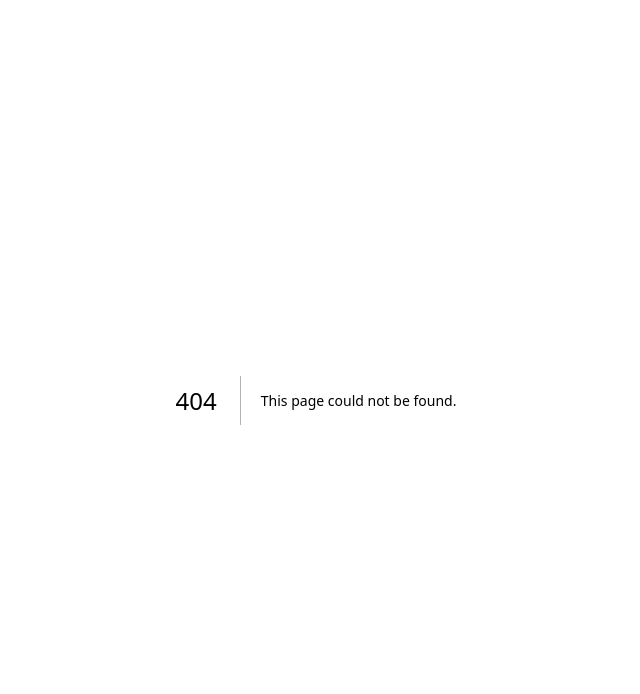
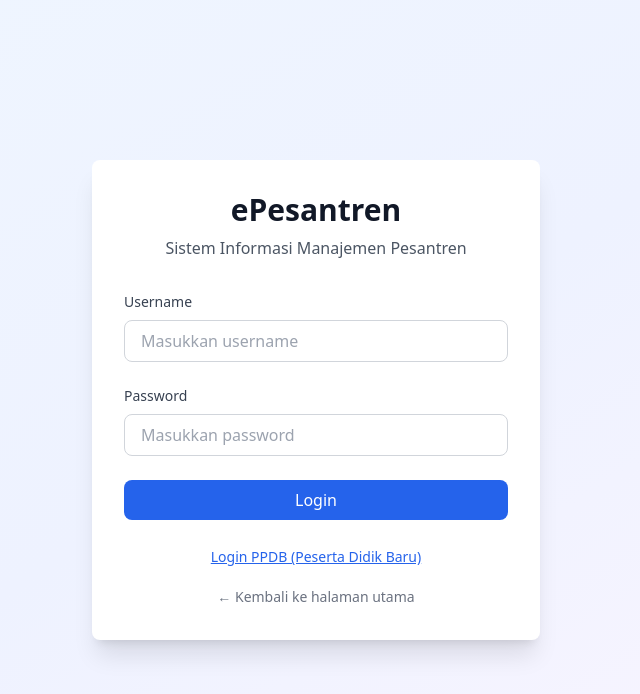
Before and after one commit to sinholic/epesantren-ts, a Next.js app: page /login in a window 1280 px wide. Before the commit this address had no page. Shown: the top 694 px of the page, without its empty margins (324-964 px from the left). Built offline with nearby package versions, Linux system fonts and the light colour scheme.

Commit message:
feat: implement unified login with username and password for all roles

```diff
--- a/app/api/auth/login/route.ts
+++ b/app/api/auth/login/route.ts
@@ -25,11 +25,11 @@ export async function POST(request: NextRequest) {
       )
     }
 
-    const { email, password } = body
+    const { username, password } = body
 
-    if (!email || !password) {
+    if (!username || !password) {
       return NextResponse.json(
-        { error: 'Email and password are required' },
+        { error: 'Username and password are required' },
         { status: 400 }
       )
     }
@@ -37,7 +37,7 @@ export async function POST(request: NextRequest) {
     // Authenticate user
     let user
     try {
-      user = await authenticateUser(email, password)
+      user = await authenticateUser(username, password)
     } catch (error) {
       console.error('Authentication error:', error)
       return NextResponse.json(
@@ -80,14 +80,27 @@ export async function POST(request: NextRequest) {
       // Continue even if cookie setting fails, token is still returned in response
     }
 
+    // Determine redirect path based on role type
+    let redirectPath = '/'
+    if (user.user_role_type === 'ADMIN') {
+      redirectPath = '/manage/dashboard'
+    } else if (user.user_role_type === 'STUDENT') {
+      redirectPath = '/student/dashboard'
+    } else if (user.user_role_type === 'TEACHER') {
+      redirectPath = '/teacher/dashboard'
+    }
+
     return NextResponse.json({
       success: true,
       user: {
         userId: user.user_id,
+        username: user.username,
         email: user.user_email,
         fullName: user.user_full_name,
         roleId: user.user_role_role_id,
+        roleType: user.user_role_type,
       },
+      redirectPath,
       token,
     })
   } catch (error) {
--- a/app/api/auth/me/route.ts
+++ b/app/api/auth/me/route.ts
@@ -16,10 +16,12 @@ export async function GET(request: NextRequest) {
       where: { user_id: authResult.user.user_id },
       select: {
         user_id: true,
+        username: true,
         user_email: true,
         user_full_name: true,
         user_image: true,
         user_role_role_id: true,
+        user_role_type: true,
         role: {
           select: {
             role_id: true,
@@ -39,10 +41,12 @@ export async function GET(request: NextRequest) {
     return NextResponse.json({
       user: {
         userId: user.user_id,
+        username: user.username,
         email: user.user_email,
         fullName: user.user_full_name,
         image: user.user_image,
         roleId: user.user_role_role_id,
+        roleType: user.user_role_type,
         roleName: user.role?.role_name,
       },
     })
--- /dev/null
+++ b/app/login/page.tsx
@@ -0,0 +1,125 @@
+'use client'
+
+import { useState } from 'react'
+import { useRouter } from 'next/navigation'
+
+export default function LoginPage() {
+  const router = useRouter()
+  const [username, setUsername] = useState('')
+  const [password, setPassword] = useState('')
+  const [error, setError] = useState('')
+  const [loading, setLoading] = useState(false)
+
+  const handleSubmit = async (e: React.FormEvent) => {
+    e.preventDefault()
+    setError('')
+    setLoading(true)
+
+    try {
+      const response = await fetch('/api/auth/login', {
+        method: 'POST',
+        headers: {
+          'Content-Type': 'application/json',
+        },
+        body: JSON.stringify({ username, password }),
+      })
+
+      const data = await response.json()
+
+      if (!response.ok) {
+        setError(data.error || 'Login failed')
+        setLoading(false)
+        return
+      }
+
+      // Redirect based on role
+      if (data.redirectPath) {
+        router.push(data.redirectPath)
+      } else {
+        router.push('/')
+      }
+    } catch (err) {
+      setError('An error occurred. Please try again.')
+      setLoading(false)
+    }
+  }
+
+  return (
+    <div className="min-h-screen bg-gradient-to-br from-blue-50 via-indigo-50 to-purple-50 flex items-center justify-center px-4">
+      <div className="max-w-md w-full bg-white rounded-lg shadow-xl p-8">
+        <div className="text-center mb-8">
+          <h1 className="text-3xl font-bold text-gray-900 mb-2">
+            ePesantren
+          </h1>
+          <p className="text-gray-600">
+            Sistem Informasi Manajemen Pesantren
+          </p>
+        </div>
+
+        <form onSubmit={handleSubmit} className="space-y-6">
+          <div>
+            <label htmlFor="username" className="block text-sm font-medium text-gray-700 mb-2">
+              Username
+            </label>
+            <input
+              id="username"
+              type="text"
+              value={username}
+              onChange={(e) => setUsername(e.target.value)}
+              required
+              className="w-full px-4 py-2 border border-gray-300 rounded-lg focus:ring-2 focus:ring-blue-500 focus:border-transparent outline-none transition"
+              placeholder="Masukkan username"
+            />
+          </div>
+
+          <div>
+            <label htmlFor="password" className="block text-sm font-medium text-gray-700 mb-2">
+              Password
+            </label>
+            <input
+              id="password"
+              type="password"
+              value={password}
+              onChange={(e) => setPassword(e.target.value)}
+              required
+              className="w-full px-4 py-2 border border-gray-300 rounded-lg focus:ring-2 focus:ring-blue-500 focus:border-transparent outline-none transition"
+              placeholder="Masukkan password"
+            />
+          </div>
+
+          {error && (
+            <div className="bg-red-50 border border-red-200 text-red-700 px-4 py-3 rounded-lg text-sm">
+              {error}
+            </div>
+          )}
+
+          <button
+            type="submit"
+            disabled={loading}
+            className="w-full bg-blue-600 text-white py-2 px-4 rounded-lg font-medium hover:bg-blue-700 focus:outline-none focus:ring-2 focus:ring-blue-500 focus:ring-offset-2 disabled:opacity-50 disabled:cursor-not-allowed transition"
+          >
+            {loading ? 'Logging in...' : 'Login'}
+          </button>
+        </form>
+
+        <div className="mt-6 text-center">
+          <a
+            href="/ppdb/auth"
+            className="text-sm text-blue-600 hover:text-blue-800 underline"
+          >
+            Login PPDB (Peserta Didik Baru)
+          </a>
+        </div>
+
+        <div className="mt-4 text-center">
+          <a
+            href="/"
+            className="text-sm text-gray-500 hover:text-gray-700"
+          >
+            ← Kembali ke halaman utama
+          </a>
+        </div>
+      </div>
+    </div>
+  )
+}
--- a/app/page.tsx
+++ b/app/page.tsx
@@ -16,7 +16,7 @@ export default function Home() {
 
         <div className="max-w-4xl mx-auto grid grid-cols-1 md:grid-cols-2 gap-6">
           <a
-            href="/manage/auth"
+            href="/login"
             className="bg-white rounded-lg shadow-lg p-8 hover:shadow-xl transition-shadow group"
           >
             <div className="text-center">
@@ -25,38 +25,8 @@ export default function Home() {
                   <path strokeLinecap="round" strokeLinejoin="round" strokeWidth={2} d="M9 12l2 2 4-4m5.618-4.016A11.955 11.955 0 0112 2.944a11.955 11.955 0 01-8.618 3.04A12.02 12.02 0 003 9c0 5.591 3.824 10.29 9 11.622 5.176-1.332 9-6.03 9-11.622 0-1.042-.133-2.052-.382-3.016z" />
                 </svg>
               </div>
-              <h3 className="text-xl font-semibold text-gray-900 mb-2">Login Admin</h3>
-              <p className="text-gray-600">Akses panel administrasi</p>
-            </div>
-          </a>
-
-          <a
-            href="/student/auth"
-            className="bg-white rounded-lg shadow-lg p-8 hover:shadow-xl transition-shadow group"
-          >
-            <div className="text-center">
-              <div className="w-16 h-16 bg-green-100 rounded-full flex items-center justify-center mx-auto mb-4 group-hover:bg-green-200 transition">
-                <svg className="w-8 h-8 text-green-600" fill="none" stroke="currentColor" viewBox="0 0 24 24">
-                  <path strokeLinecap="round" strokeLinejoin="round" strokeWidth={2} d="M12 4.354a4 4 0 110 5.292M15 21H3v-1a6 6 0 0112 0v1zm0 0h6v-1a6 6 0 00-9-5.197M13 7a4 4 0 11-8 0 4 4 0 018 0z" />
-                </svg>
-              </div>
-              <h3 className="text-xl font-semibold text-gray-900 mb-2">Login Siswa</h3>
-              <p className="text-gray-600">Portal untuk siswa</p>
-            </div>
-          </a>
-
-          <a
-            href="/teacher/auth"
-            className="bg-white rounded-lg shadow-lg p-8 hover:shadow-xl transition-shadow group"
-          >
-            <div className="text-center">
-              <div className="w-16 h-16 bg-purple-100 rounded-full flex items-center justify-center mx-auto mb-4 group-hover:bg-purple-200 transition">
-                <svg className="w-8 h-8 text-purple-600" fill="none" stroke="currentColor" viewBox="0 0 24 24">
-                  <path strokeLinecap="round" strokeLinejoin="round" strokeWidth={2} d="M17 20h5v-2a3 3 0 00-5.356-1.857M17 20H7m10 0v-2c0-.656-.126-1.283-.356-1.857M7 20H2v-2a3 3 0 015.356-1.857M7 20v-2c0-.656.126-1.283.356-1.857m0 0a5.002 5.002 0 019.288 0M15 7a3 3 0 11-6 0 3 3 0 016 0zm6 3a2 2 0 11-4 0 2 2 0 014 0zM7 10a2 2 0 11-4 0 2 2 0 014 0z" />
-                </svg>
-              </div>
-              <h3 className="text-xl font-semibold text-gray-900 mb-2">Login Guru</h3>
-              <p className="text-gray-600">Portal untuk guru</p>
+              <h3 className="text-xl font-semibold text-gray-900 mb-2">Login</h3>
+              <p className="text-gray-600">Login untuk Admin, Siswa, dan Guru</p>
             </div>
           </a>
 
--- a/lib/auth.ts
+++ b/lib/auth.ts
@@ -9,9 +9,11 @@ if (!JWT_SECRET) {
 
 export interface AuthUser {
   user_id: number
+  username: string | null
   user_email: string | null
   user_full_name: string | null
   user_role_role_id: number | null
+  user_role_type: string | null
 }
 
 export async function hashPassword(password: string): Promise<string> {
@@ -46,8 +48,10 @@ export function generateToken(user: AuthUser): string {
   return jwt.sign(
     {
       userId: user.user_id,
+      username: user.username,
       email: user.user_email,
       roleId: user.user_role_role_id,
+      roleType: user.user_role_type,
     },
     JWT_SECRET,
     { expiresIn: '7d' }
@@ -59,21 +63,26 @@ export function verifyToken(token: string): AuthUser | null {
     const decoded = jwt.verify(token, JWT_SECRET) as any
     return {
       user_id: decoded.userId,
+      username: decoded.username,
       user_email: decoded.email,
       user_full_name: null,
       user_role_role_id: decoded.roleId,
+      user_role_type: decoded.roleType,
     }
   } catch (error) {
     return null
   }
 }
 
-export async function authenticateUser(email: string, password: string): Promise<AuthUser | null> {
+export async function authenticateUser(username: string, password: string): Promise<AuthUser | null> {
   try {
     const user = await prisma.user.findFirst({
       where: {
-        user_email: email,
+        username: username,
         user_is_deleted: false,
+      },
+      include: {
+        role: true,
       },
     })
 
@@ -98,9 +107,11 @@ export async function authenticateUser(email: string, password: string): Promise
 
     return {
       user_id: user.user_id,
+      username: user.username,
       user_email: user.user_email,
       user_full_name: user.user_full_name,
       user_role_role_id: user.user_role_role_id,
+      user_role_type: user.user_role_type,
     }
   } catch (error) {
     console.error('Database error in authenticateUser:', error)
--- a/lib/middleware.ts
+++ b/lib/middleware.ts
@@ -4,9 +4,11 @@ import { verifyToken } from './auth'
 export interface AuthenticatedRequest extends NextRequest {
   user?: {
     user_id: number
+    username: string | null
     user_email: string | null
     user_full_name: string | null
     user_role_role_id: number | null
+    user_role_type: string | null
   }
 }
 
@@ -26,9 +28,11 @@ export async function requireAuth(request: NextRequest): Promise<{
   success: boolean
   user?: {
     user_id: number
+    username: string | null
     user_email: string | null
     user_full_name: string | null
     user_role_role_id: number | null
+    user_role_type: string | null
   }
 }> {
   const token = getAuthToken(request)
```
Also changed, not shown: 2 other files (tests, documents, lock files or other folders).
